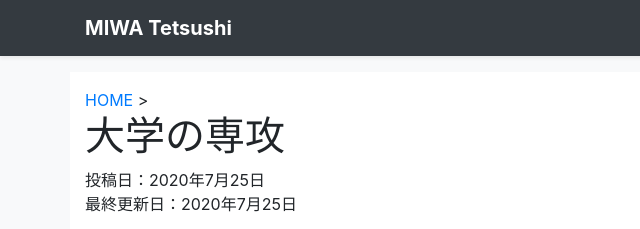
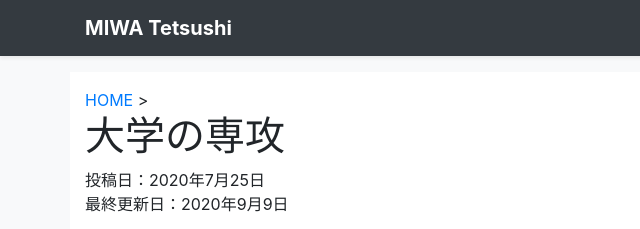
Before and after one commit to ponte1010/ponte1010.github.io, a plain HTML site: page app_folder/article04.html in a window 1280 px wide. Shown: the top 229 px of the page, 0-640 px from the left. Drawn offline with nearby package versions, Linux system fonts and the light colour scheme.

Commit message:
Update article04.html

```diff
--- a/app_folder/article04.html
+++ b/app_folder/article04.html
@@ -68,7 +68,7 @@
       </header>
 
       <p>投稿日：2020年7月25日<br>
-      最終更新日：2020年7月25日</p>
+      最終更新日：2020年9月9日</p>
       <p><br>
       現在専攻している学科を選んだ理由は、工場の経営に興味があったからです。愛知県内有数の工業地域である刈谷市に生まれ、幼少期から工場で働いている大人たちを見て、いつか工場の経営責任者になりたいと思いました。専攻の中で特に力を入れたことは生産管理という授業です。この授業では、実践的な生産現場での工程改善の方法を学習します。ゼミ、実践、実習、工場視察などのカリキュラムを通じて、どこの現場にも共通する問題に気づき、学び得た体験を工場長養成塾で実践することができました。この経験から、生産現場での問題点に気づく力と自ら考え行動する力を得ることができました。
 
```
